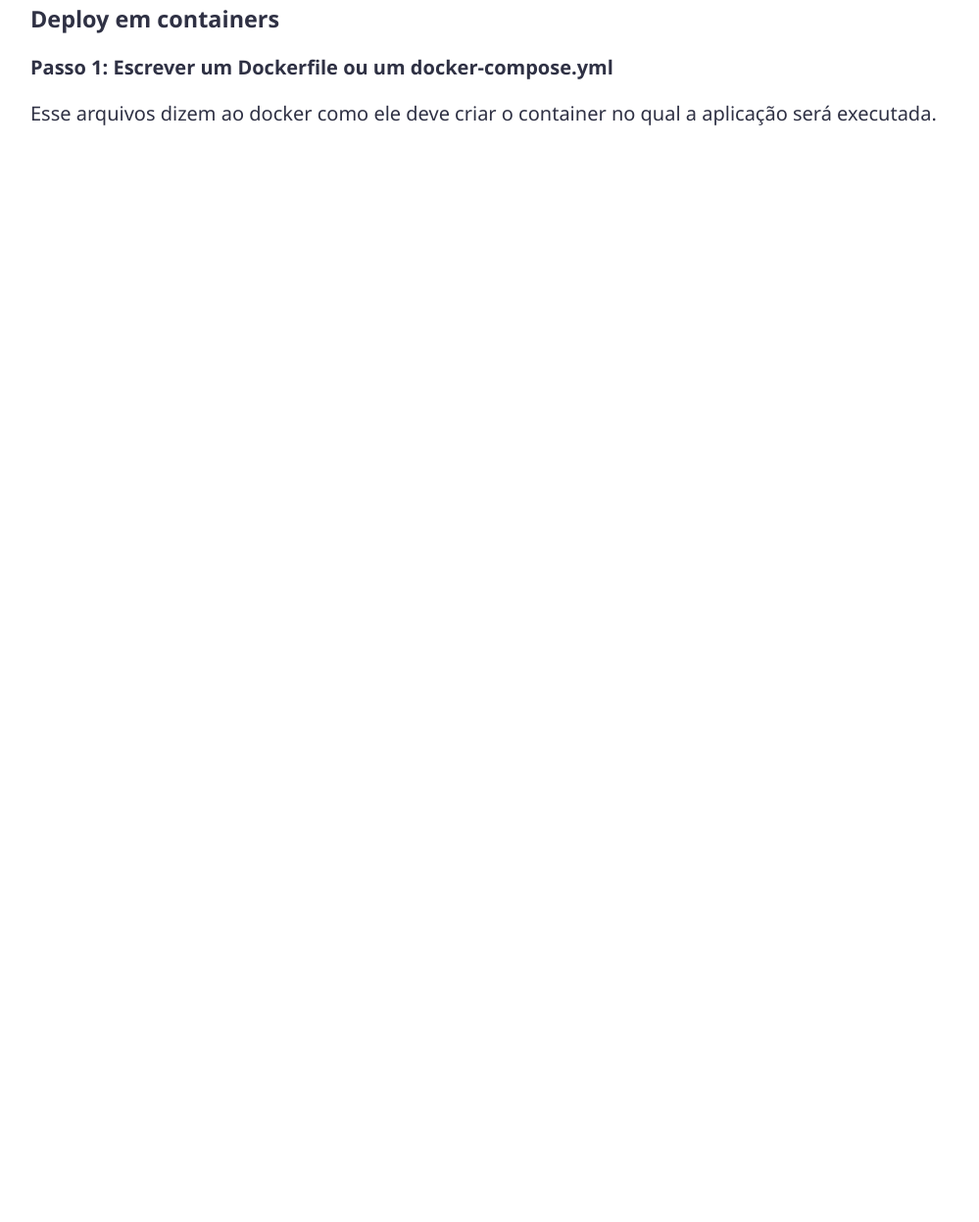
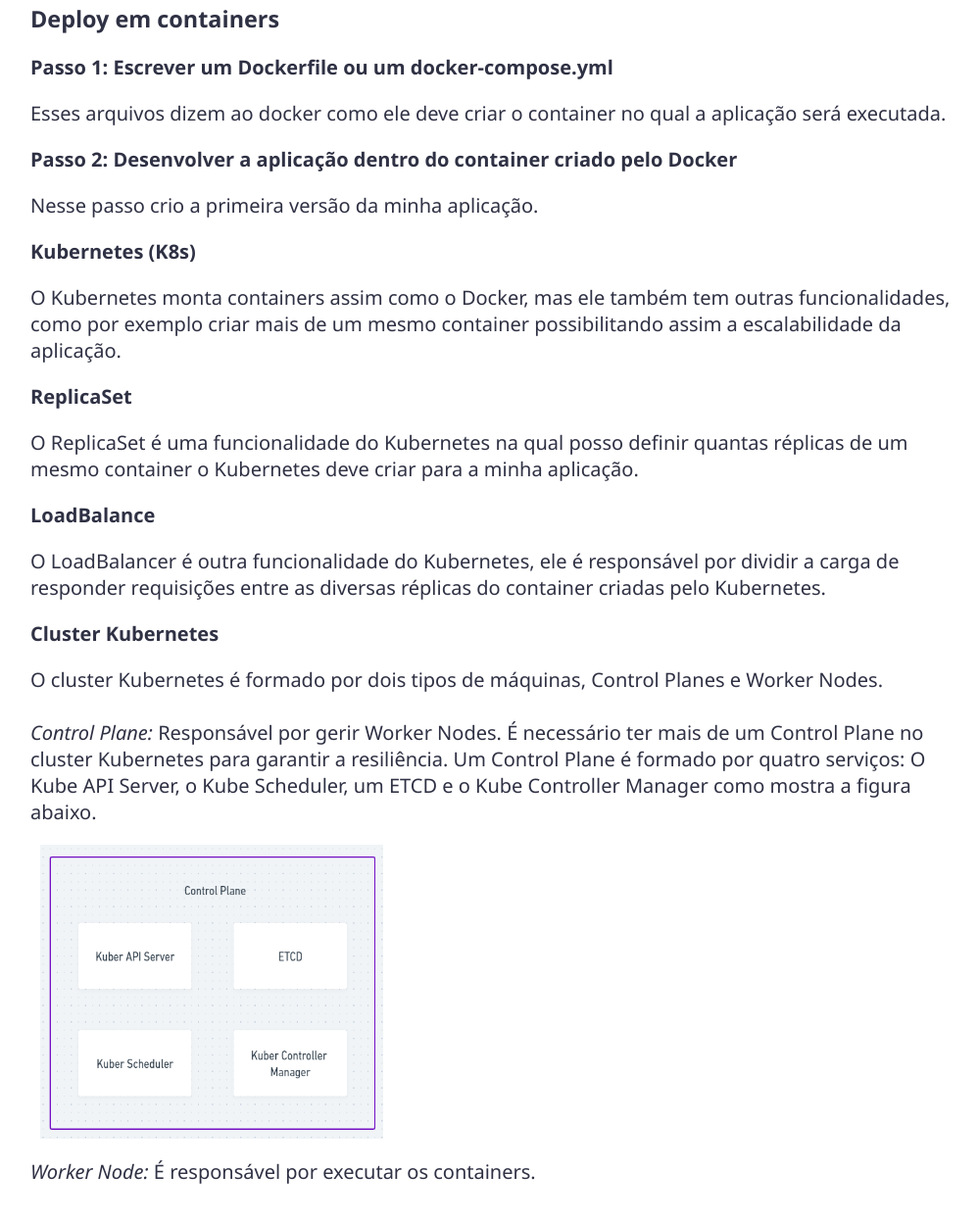
Before and after one commit to danieldejesus8745/LearningCenter, a plain HTML site: page pages/post1/index.html in a window 1280 px wide. Shown: the part 77-1324 px from the top of the page at 98% size, without its empty margins (129-1128 px from the left). Before the commit the page ends 800 px from the top, so only its background shows below. Drawn offline with Linux system fonts and the light colour scheme.

Commit message:
feat: adicionando mais conteúdo no post 1 e criando arquivo de atividades pendentes

```diff
--- a/pages/post1/index.css
+++ b/pages/post1/index.css
@@ -3,3 +3,22 @@
 .content > p {
   margin-top: 20px;
 }
+
+.content > ul {
+  list-style: none;
+}
+
+.content > ul > li {
+  margin-bottom: 10px;
+}
+
+.image-container {
+  width: 350px;
+  height: 300px;
+  margin: 20px 10px;
+}
+
+.image-container > img {
+  width: 100%;
+  height: 100%;
+}
--- a/pages/post1/index.html
+++ b/pages/post1/index.html
@@ -21,7 +21,34 @@
         <div class="content">
           <h3>Deploy em containers</h3>
           <p><strong>Passo 1: Escrever um Dockerfile ou um docker-compose.yml</strong></p>
-          <p>Esse arquivos dizem ao docker como ele deve criar o container no qual a aplicação será executada.</p>
+          <p>Esses arquivos dizem ao docker como ele deve criar o container no qual a aplicação será executada.</p>
+          <p><strong>Passo 2: Desenvolver a aplicação dentro do container criado pelo Docker</strong></p>
+          <p>Nesse passo crio a primeira versão da minha aplicação.</p>
+          <p><strong>Kubernetes (K8s)</strong></p>
+          <p>O Kubernetes monta containers assim como o Docker, mas ele também tem outras funcionalidades, como por exemplo criar
+            mais de um mesmo container possibilitando assim a escalabilidade da aplicação.
+          </p>
+          <p><strong>ReplicaSet</strong></p>
+          <p>O ReplicaSet é uma funcionalidade do Kubernetes na qual posso definir quantas réplicas de um mesmo container o
+            Kubernetes deve criar para a minha aplicação.
+          </p>
+          <p><strong>LoadBalance</strong></p>
+          <p>O LoadBalancer é outra funcionalidade do Kubernetes, ele é responsável por dividir a carga de responder requisições
+            entre as diversas réplicas do container criadas pelo Kubernetes.
+          </p>
+          <p><strong>Cluster Kubernetes</strong></p>
+          <p>O cluster Kubernetes é formado por dois tipos de máquinas, Control Planes e Worker Nodes.<br /><br />
+            <ul>
+              <li><i>Control Plane:</i> Responsável por gerir Worker Nodes. É necessário ter mais de um Control Plane no cluster
+                Kubernetes para garantir a resiliência. Um Control Plane é formado por quatro serviços: O Kube API Server,
+                o Kube Scheduler, um ETCD e o Kube Controller Manager como mostra a figura abaixo.
+                <div class="image-container">
+                  <img src="../../images/img1.png" alt="Arquitetura de um Control Plane">
+                </div>
+              </li>
+              <li><i>Worker Node:</i> É responsável por executar os containers.</li>
+            </ul>
+          </p>
         </div>
       </div>
     </main>
```
Also changed, not shown: images/img1.png (added), pending-tasks.txt (added).
